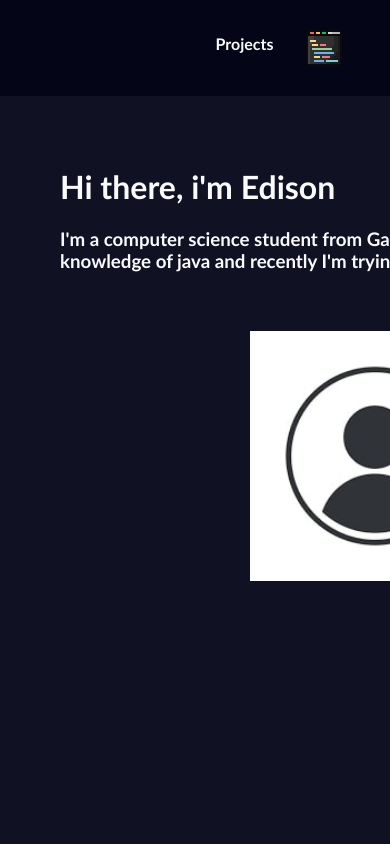
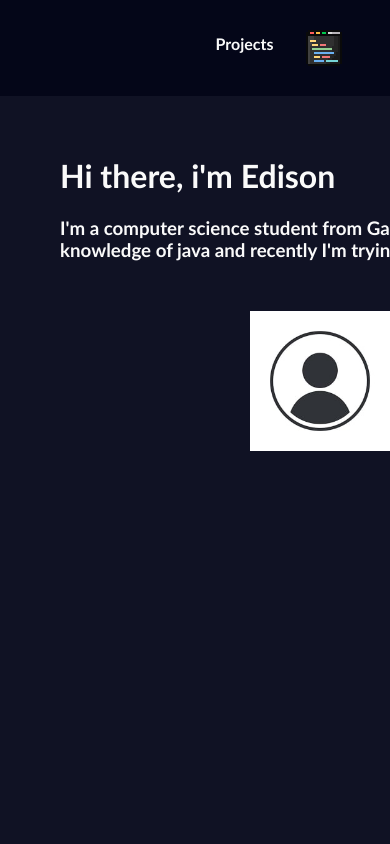
Before and after one commit to edav03/ReactProjects, a Next.js app in the folder portfolio/: page / in a window 390 px wide. Shown: the top 844 px of the page. Built offline with nearby package versions, Linux system fonts and the light colour scheme.

Commit message:
Style2 changes

```diff
--- a/portfolio/styles/Home.module.css
+++ b/portfolio/styles/Home.module.css
@@ -211,9 +211,5 @@
   }
 }
 
-@media (max-width: 500px){
-  .main{
-    width: 500px;
-
-  }
-}
+/* @media (max-width: 500px){
+} */
```
